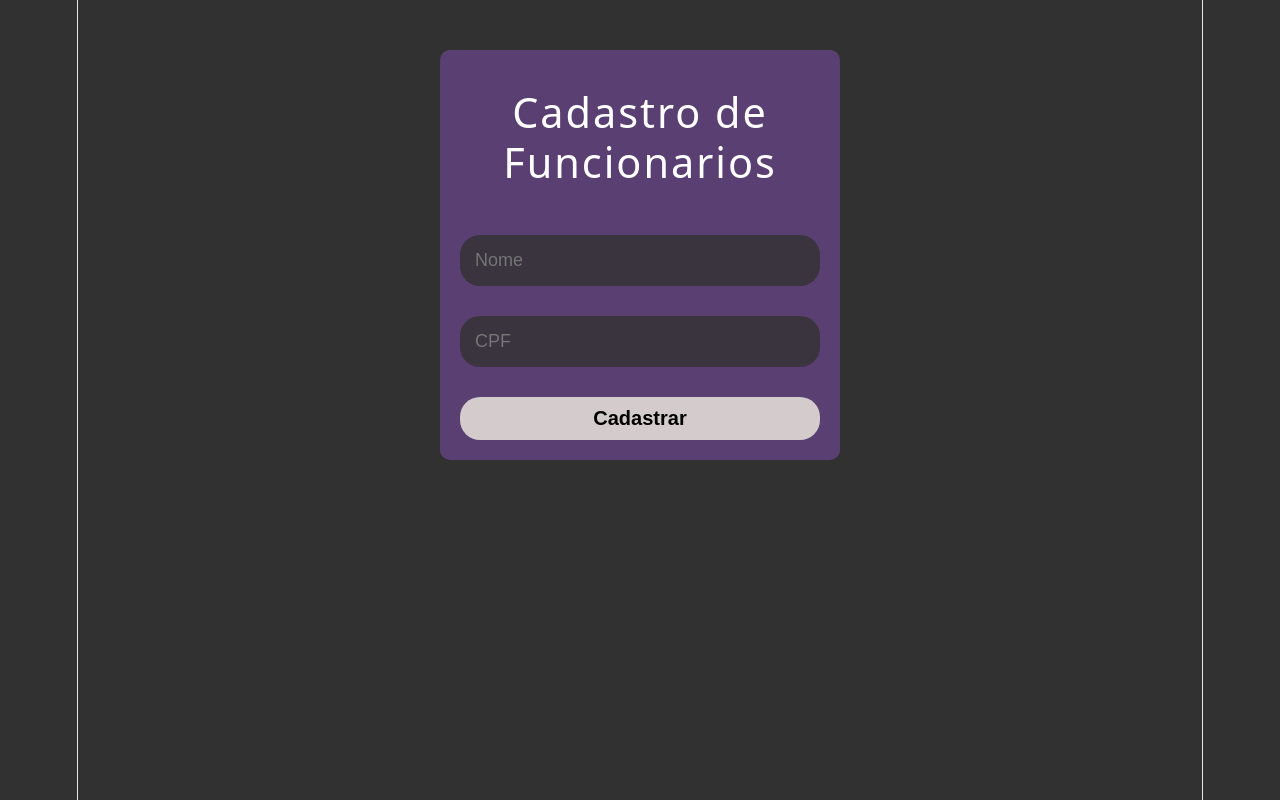
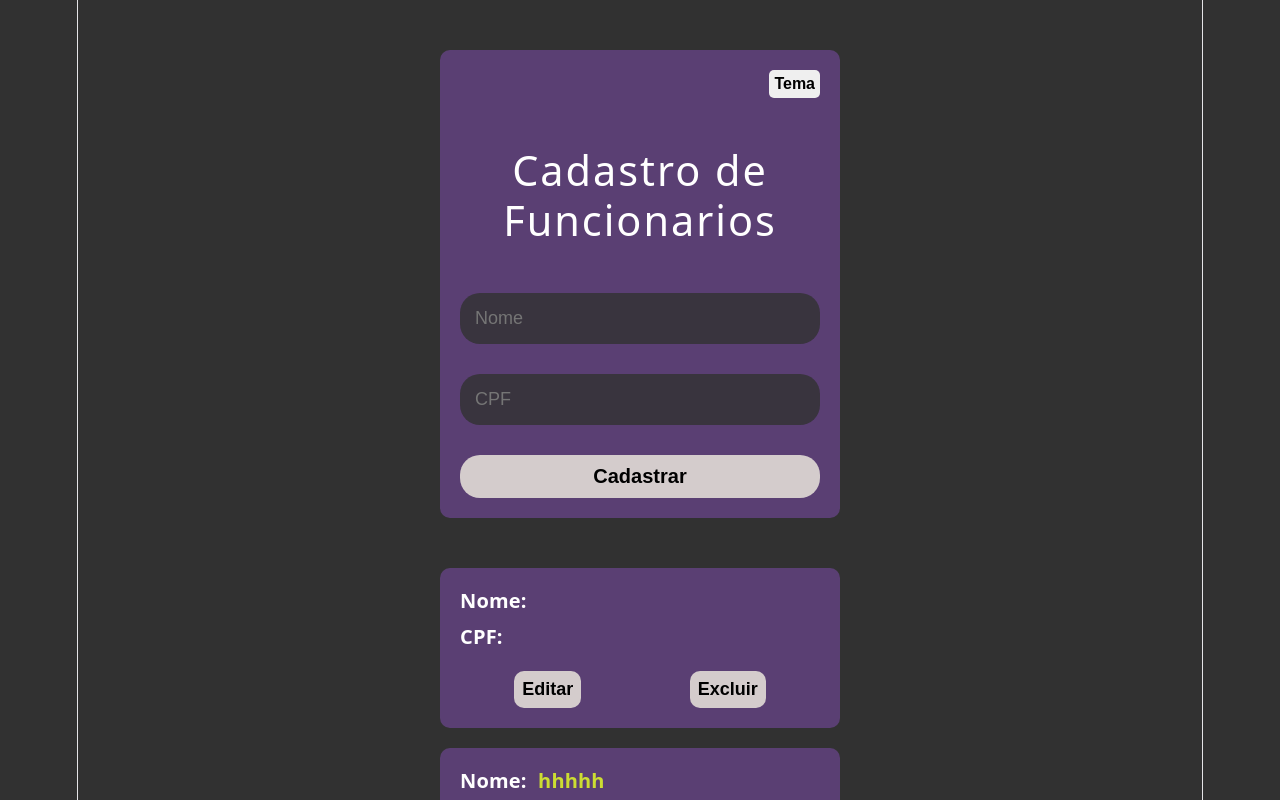
Before and after one commit to carlossatiro95/projeto002-frontend, a React app: page / in a window 1280 px wide. Shown: the top 800 px of the page. Built offline with nearby package versions, Linux system fonts and the light colour scheme; data requests are answered from the project's data file; the HTML template or start-up script is replaced by a standard one.

Commit message:
Criado o buttonDark

```diff
--- a/db.json
+++ b/db.json
@@ -1,4 +1,15 @@
 {
-  "funcionarios": [],
+  "funcionarios": [
+    {
+      "nome": "",
+      "cpf": "",
+      "id": "nqu7ouyoZpA"
+    },
+    {
+      "nome": "hhhhh",
+      "cpf": "34343",
+      "id": "7T43Zvdmxm4"
+    }
+  ],
   "$schema": "./node_modules/json-server/schema.json"
 }
--- a/src/App.css
+++ b/src/App.css
@@ -149,6 +149,7 @@ input {
   font-weight: bold;
   width: fit-content;
   padding: 5px;
+  margin: 0px;
   border-radius: 5px;
   border: none;
   outline: none;
@@ -161,16 +162,7 @@ input {
 }
 .darkMode {
   background-color: rgba(7, 6, 8, 0.5);
-  display: flex;
-  flex-direction: column;
-  gap: 30px;
-  width: 90%;
-  max-width: 400px;
-  margin: auto;
-  margin-top: 50px;
-  padding: 20px;
-  border-radius: 10px;
-  margin-bottom: 50px;
+
 }
 .produtoDark {
   background-color: rgba(7, 6, 8, 0.5);
@@ -180,8 +172,3 @@ input {
   padding: 20px;
   border-radius: 10px;
 }
-.darkMode > h1 {
-  text-align: center;
-  font-size: 35px;
-  color: white;
-}
--- a/src/App.jsx
+++ b/src/App.jsx
@@ -3,6 +3,14 @@ import "./App.css";
 import CardFunc from "./componentes/CardFunc";
 
 function App() {
+  const [darkMode, setDarkMode] = useState(() =>
+    JSON.parse(localStorage.getItem("keyDarkMode")),
+  );
+
+  useEffect(() => {
+    localStorage.setItem("keyDarkMode", JSON.stringify(darkMode));
+  }, [darkMode]);
+
   const [dadosFuncionario, setDadosFuncionario] = useState({
     nome: "",
     cpf: "",
@@ -101,7 +109,14 @@ function App() {
   return (
     <div className="container">
       <div className="box-form">
-        <form onSubmit={enviarDados}>
+        <form onSubmit={enviarDados} className={darkMode ? "darkMode" : ""}>
+          <button
+            type="button"
+            className="button-darkMode"
+            onClick={() => setDarkMode(!darkMode)}
+          >
+            Tema
+          </button>
           <h1>Cadastro de Funcionarios</h1>
           <input
             type="text"
```
